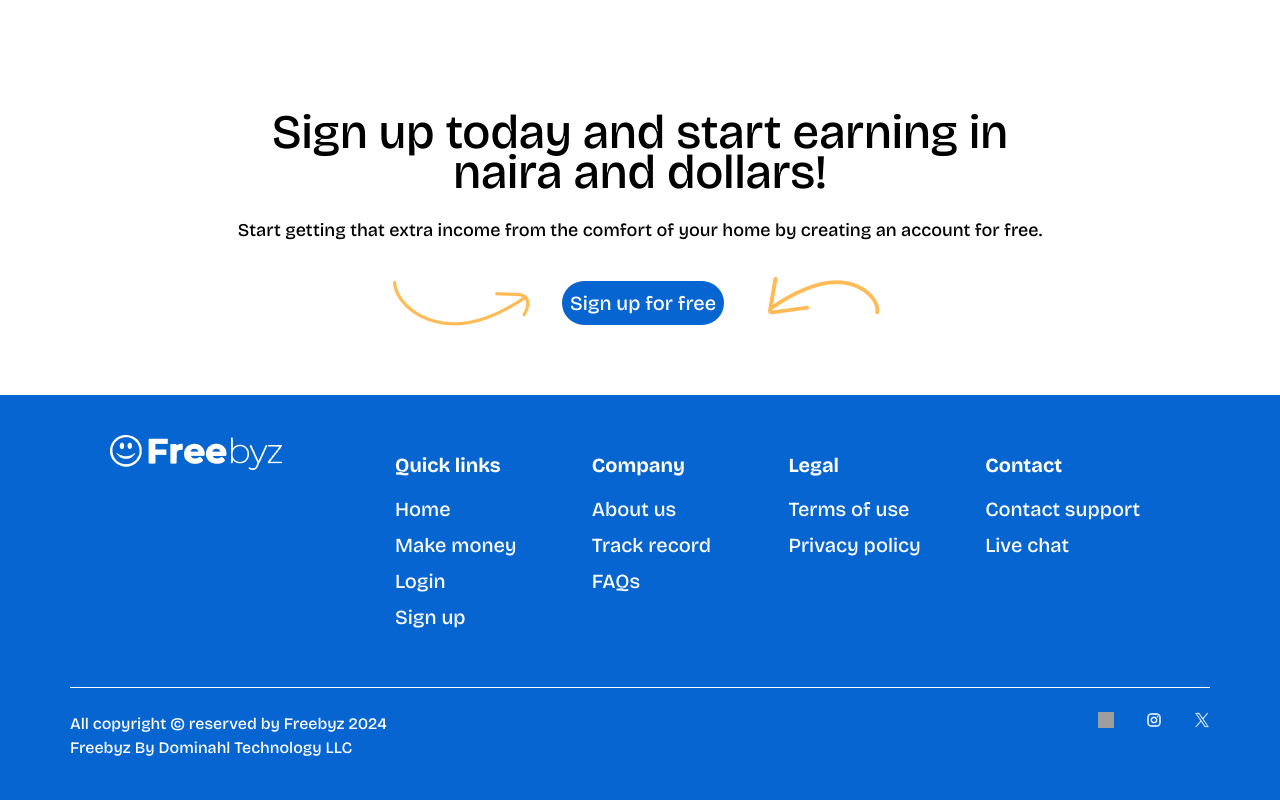
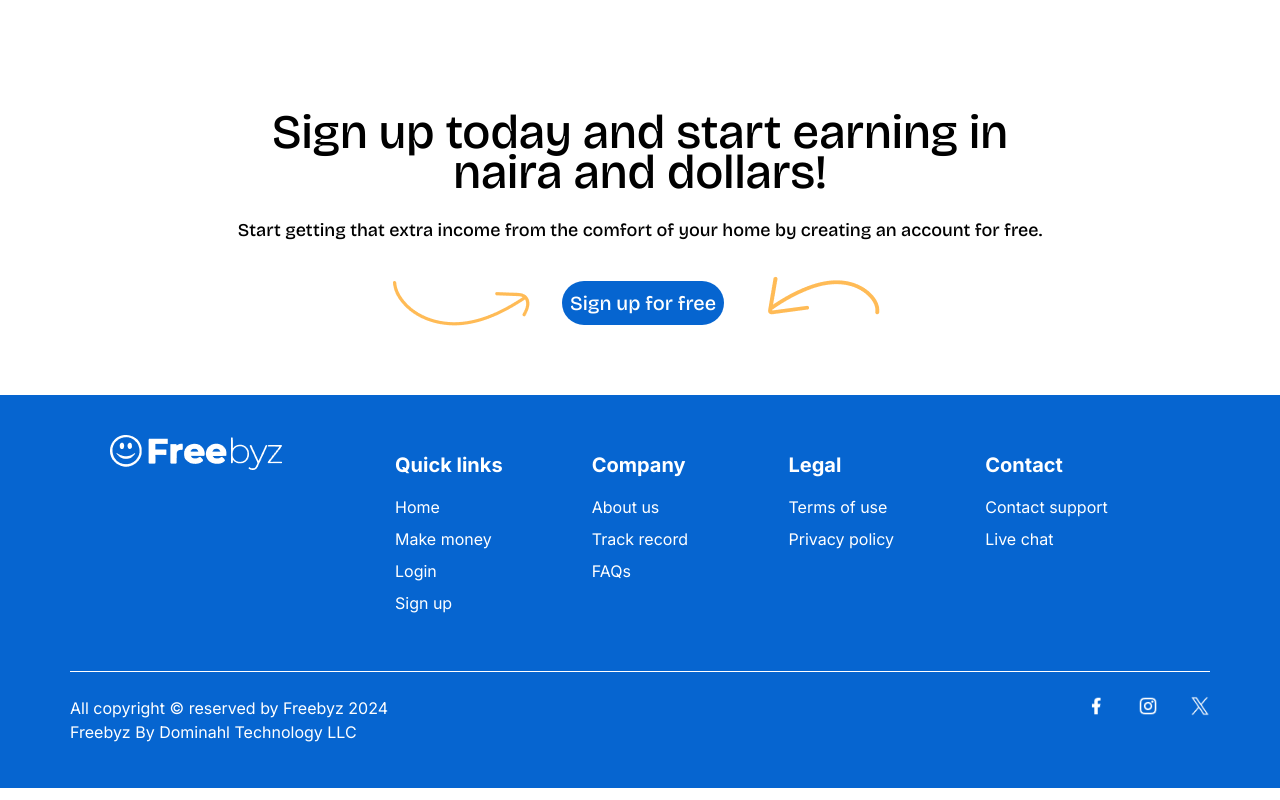
Before and after one commit to solotobby/gamification_fe, a React (Vite) app: page /about-us in a window 1280 px wide. Shown: the part 1865-2665 px from the top of the page. Built offline with nearby package versions, Linux system fonts and the light colour scheme; grey boxes are pictures that could not be loaded.

Commit message:
add more final touch

```diff
--- a/src/components/landing-page/Faq.jsx
+++ b/src/components/landing-page/Faq.jsx
@@ -18,7 +18,7 @@
                 {faq.slice(0, 4).map((el, i) => (
                     <div key={i} className="p-4 mb-4 bg-customGray">
                         <div className="flex items-center justify-between">
-                            <p className='text-lg md:text-2xl'>{el.title}</p>
+                            <p className='pb-3 text-lg md:text-2xl'>{el.title}</p>
                             <button onClick={() => toggleDescription(i)} className="text-lg md:text-2xl">
                                 {isOpen[i] ? '-' : '+'}
                             </button>
@@ -29,7 +29,7 @@
                     </div>
                 ))}
 
-                <p>
+                <p className="pt-6">
                     Can’t find what you’re looking for? <Link to="/contact-us" className="text-blue-500 cursor-pointer">See more questions</Link>
                 </p>
             </div>
--- a/src/components/landing-page/Footer.jsx
+++ b/src/components/landing-page/Footer.jsx
@@ -20,37 +20,37 @@
                     </div>
                   <div className="grid grid-cols-2 gap-10 lg:flex-grow lg:grid-cols-4 lg:gap-3">
                     <div className="text-sm text-white md:text-xl">
-                            <h1 className="my-4 font-bold">Quick links</h1>
+                            <h1 className="my-4 font-bold font-inter">Quick links</h1>
                             <div className="flex flex-col gap-2">
-                                <p >Home</p>
-                                <p >Make money</p>
-                                <p >Login</p>
-                                <p >Sign up</p>
+                                <p className="text-base font-inter">Home</p>
+                                <p className="text-base font-inter">Make money</p>
+                                <p className="text-base font-inter">Login</p>
+                                <p className="text-base font-inter">Sign up</p>
                             </div>
                         </div>
 
                         <div className="text-sm text-white md:text-xl">
-                            <h1 className="my-4 font-bold">Company</h1>
+                            <h1 className="my-4 font-bold font-inter">Company</h1>
                             <div className="flex flex-col gap-2">
-                                <Link to='/about-us' >About us</Link>
-                                <p >Track record</p>
-                                <Link to='/contact-us' >FAQs</Link>
+                                <Link to='/about-us' className="text-base font-inter">About us</Link>
+                                <p className="text-base font-inter">Track record</p>
+                                <Link to='/contact-us' className="text-base font-inter">FAQs</Link>
                             </div>
                         </div>
 
                         <div className="text-sm text-white md:text-xl">
-                            <h1 className="my-4 font-bold">Legal</h1>
+                            <h1 className="my-4 font-bold font-inter">Legal</h1>
                             <div className="flex flex-col gap-2">
-                                <Link to='/terms-of-use' >Terms of use</Link>
-                                <Link to='/privacy-policy' >Privacy policy</Link>
+                                <Link to='/terms-of-use' className="text-base font-inter" >Terms of use</Link>
+                                <Link to='/privacy-policy' className="text-base font-inter">Privacy policy</Link>
                             </div>
                         </div>
 
                         <div className="text-sm text-white md:text-xl">
-                            <h1 className="my-4 font-bold">Contact</h1>
+                            <h1 className="my-4 font-bold font-inter">Contact</h1>
                             <div className="flex flex-col gap-2">
-                                <p>Contact support</p>
-                                <p>Live chat</p>
+                                <p className="text-base font-inter">Contact support</p>
+                                <p className="text-base font-inter">Live chat</p>
                             </div>
                         </div>
                   </div>
@@ -60,13 +60,13 @@
 
                 <div className="container flex flex-col justify-between mt-6 md:flex-row ">
                     <div className="mb-4 text-white md:mb-0">
-                        <p>All copyright © reserved by Freebyz 2024</p>
-                        <p>Freebyz By Dominahl Technology LLC</p>
+                        <p className="text-base font-inter">All copyright © reserved by Freebyz 2024</p>
+                        <p className="text-base font-inter">Freebyz By Dominahl Technology LLC</p>
                     </div>
                     <div className="flex gap-4 pb-8 md:gap-8">
-                        <img src="/images/freebyz-facebook.png" alt="facebook-icon" className="w-4 h-4" />
-                        <img src="/images/freebyz-ig.png" alt="instagram-icon" className="w-4 h-4" />
-                        <img src="/images/freebyz-x.png" alt="twitter-icon" className="w-4 h-4" />
+                        <img src="/images/facebook.png" alt="facebook-icon" className="w-5 h-5" />
+                        <img src="/images/freebyz-ig.png" alt="instagram-icon" className="w-5 h-5" />
+                        <img src="/images/freebyz-x.png" alt="twitter-icon" className="w-5 h-5" />
                     </div>
                 </div>
             </div>
--- a/src/components/landing-page/TrustUs.jsx
+++ b/src/components/landing-page/TrustUs.jsx
@@ -19,17 +19,17 @@
                 <p className="my-8 text-center text-white">We don’t just say it, we put it to action and take pride in delivering results to all our users.</p>
 
                 <div className="relative w-full p-8 mx-auto mb-10 bg-white rounded-lg shadow-lg md:w-1/2 md:p-14 h-96">
-                    <h1 className="md:text-sm">{testimonial[currentIndex].testimony}</h1>
+                    <h1 className="text-sm md:text-lg lg:text-base font-inter">"{testimonial[currentIndex].testimony}"</h1>
                     <h2 className="pt-6 text-sm md:text-base">- {testimonial[currentIndex].person}</h2>
                     <img className="absolute w-10 bottom-10 left-10" src={testimonial[currentIndex].platform} alt="platform" />
                 </div>
 
                 <div className="flex justify-center gap-2 md:gap-4">
-                    <button className={`rounded-full p-1 md:p-1 border-2 border-transparent transition-all duration-200 hover:border-white`} onClick={handlePrevious}>
-                        <img src="/images/testimonial-left-button.png" alt="left-button" className="w-6 h-6 md:w-8 md:h-8" />
+                    <button className="p-1 transition-all duration-200 border-2 border-transparent rounded-full md:p-1 hover:border-white" onClick={handlePrevious}>
+                        <img src="/images/testimonial-left-button.png" alt="left-button" className="w-8 h-8 md:w-12 md:h-12" />
                     </button>
-                    <button className={`rounded-full p-1 md:p-1 border-2 border-transparent transition-all duration-200 hover:border-white`} onClick={handleNext}>
-                        <img src="/images/testimonial-right-button.png" alt="right-button" className="w-6 h-6 md:w-8 md:h-8" />
+                    <button className="p-1 transition-all duration-200 border-2 border-transparent rounded-full md:p-1 hover:border-white" onClick={handleNext}>
+                        <img src="/images/testimonial-right-button.png" alt="right-button" className="w-8 h-8 md:w-12 md:h-12" />
                     </button>
                 </div>
             </div>
--- a/src/styles/index.scss
+++ b/src/styles/index.scss
@@ -1,9 +1,11 @@
 @import url('https://fonts.googleapis.com/css2?family=Bricolage+Grotesque:opsz,wght@12..96,200..800&display=swap');
+@import url('https://fonts.googleapis.com/css2?family=Inter:wght@400;700&display=swap');
+
 @layer base {
-    html {
-        font-family: "Bricolage Grotesque", sans-serif;
-    }
-};
+  html {
+    font-family: "Bricolage Grotesque", sans-serif;
+  }
+}
 
 @tailwind base;
 @tailwind components;
--- a/tailwind.config.js
+++ b/tailwind.config.js
@@ -1,17 +1,17 @@
 /** @type {import('tailwindcss').Config} */
 module.exports = {
   content: [
-    "./index.html",
     "./src/**/*.{js,ts,jsx,tsx}",
   ],
   theme: {
     extend: {
       colors: {
         customBlue: '#0665D0',
-        customGray: '#F3F3F3'
+        customGray: '#F3F3F3',
       },
       fontFamily: {
         'bricolage-grotesque': ['Bricolage Grotesque', 'sans-serif'],
+        'inter': ['Inter', 'sans-serif'],
       },
     },
   },
```
Also changed, not shown: src/components/landing-page/HomeTable.jsx (+22 -9 lines), public/images/facebook.png (added), public/images/right-gray-button.png.
